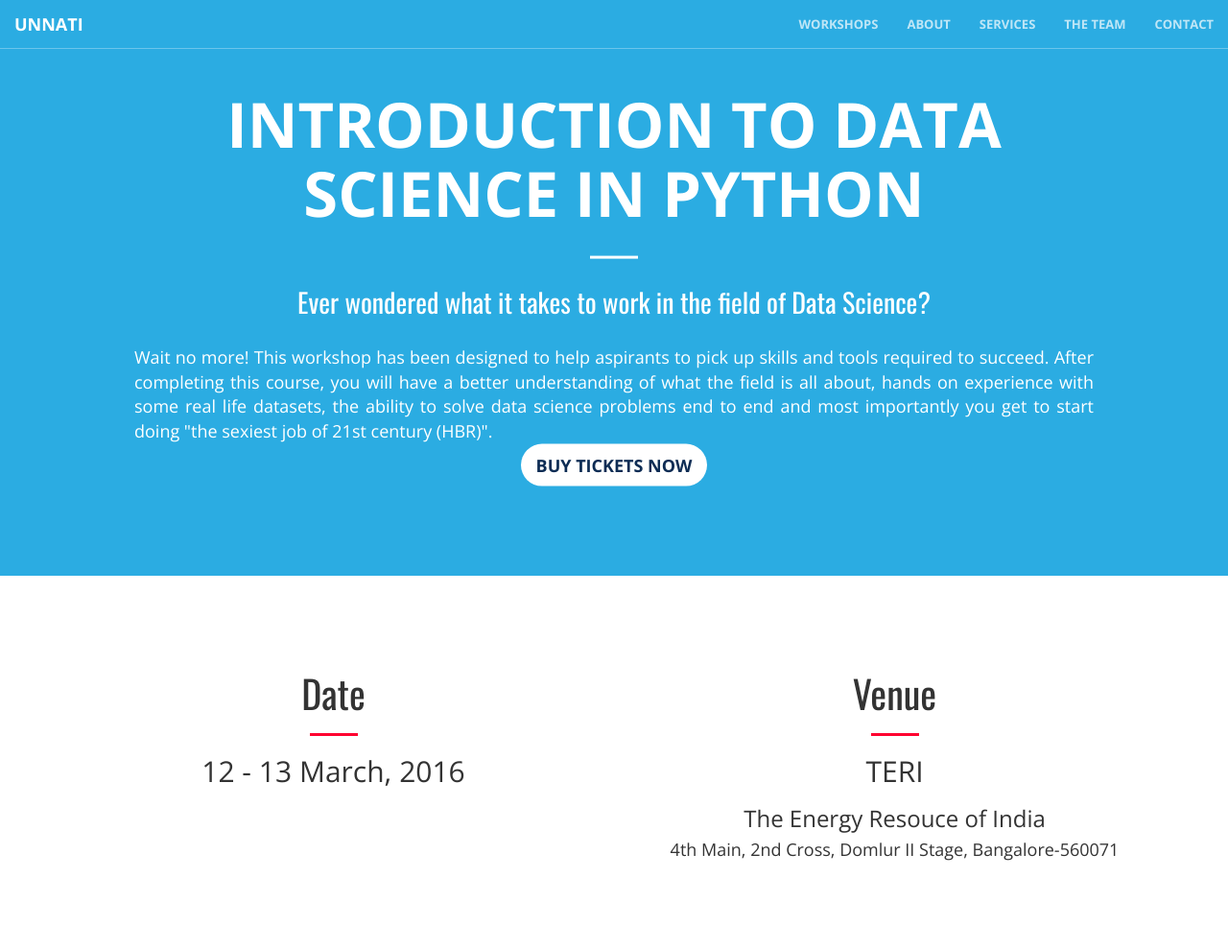
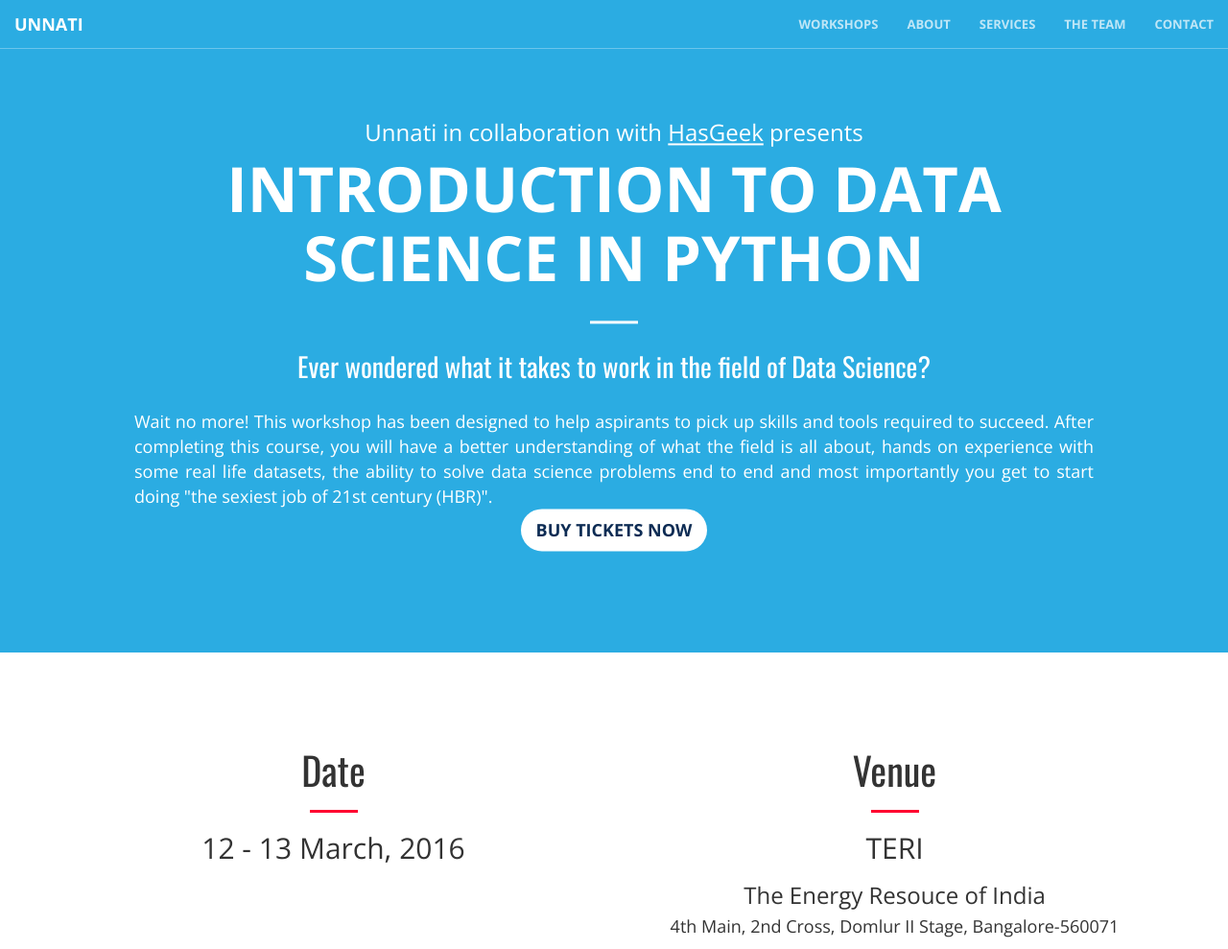
Before and after one commit to unnati-xyz/landing-page, a plain HTML site: page workshops/intro-to-datascience-in-py.html in a window 1280 px wide. Shown: the top 989 px of the page at 96% size. Drawn offline with nearby package versions, Linux system fonts and the light colour scheme.

Commit message:
Adding HasGeek partnership + increase header size

```diff
--- a/workshops/intro-to-datascience-in-py.html
+++ b/workshops/intro-to-datascience-in-py.html
@@ -46,8 +46,13 @@
         */
         background-image: none;
         background-color: #2bace2;
-        min-height: 75%;
-        max-height: 780px;
+        min-height: 85%;
+        max-height: 100%;
+      }
+
+      #hg-link {
+        color: white;
+        text-decoration: underline;
       }
 
       .section-heading {
@@ -178,6 +183,11 @@
     <header>
       <div class="header-content">
         <div class="header-content-inner">
+          <div class="row">
+            <div class="text-center desc">
+              <h3>Unnati in collaboration with <a id="hg-link" href="http://hasgeek.com">HasGeek</a> presents</h3>
+            </div>
+          </div>
           <div class="row">
             <div class="col-lg-12">
               <h1>Introduction to Data Science in Python</h1>
```
